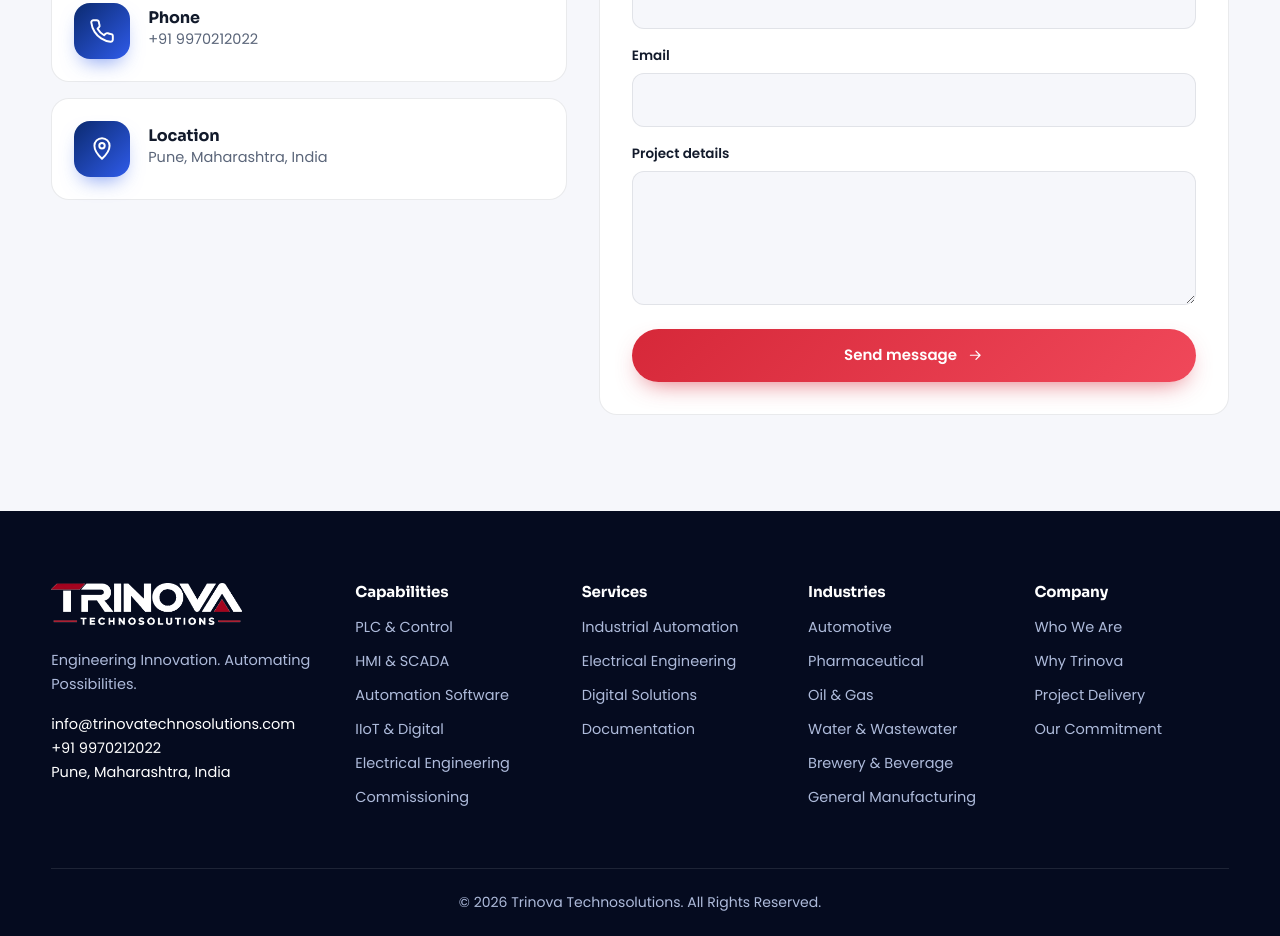
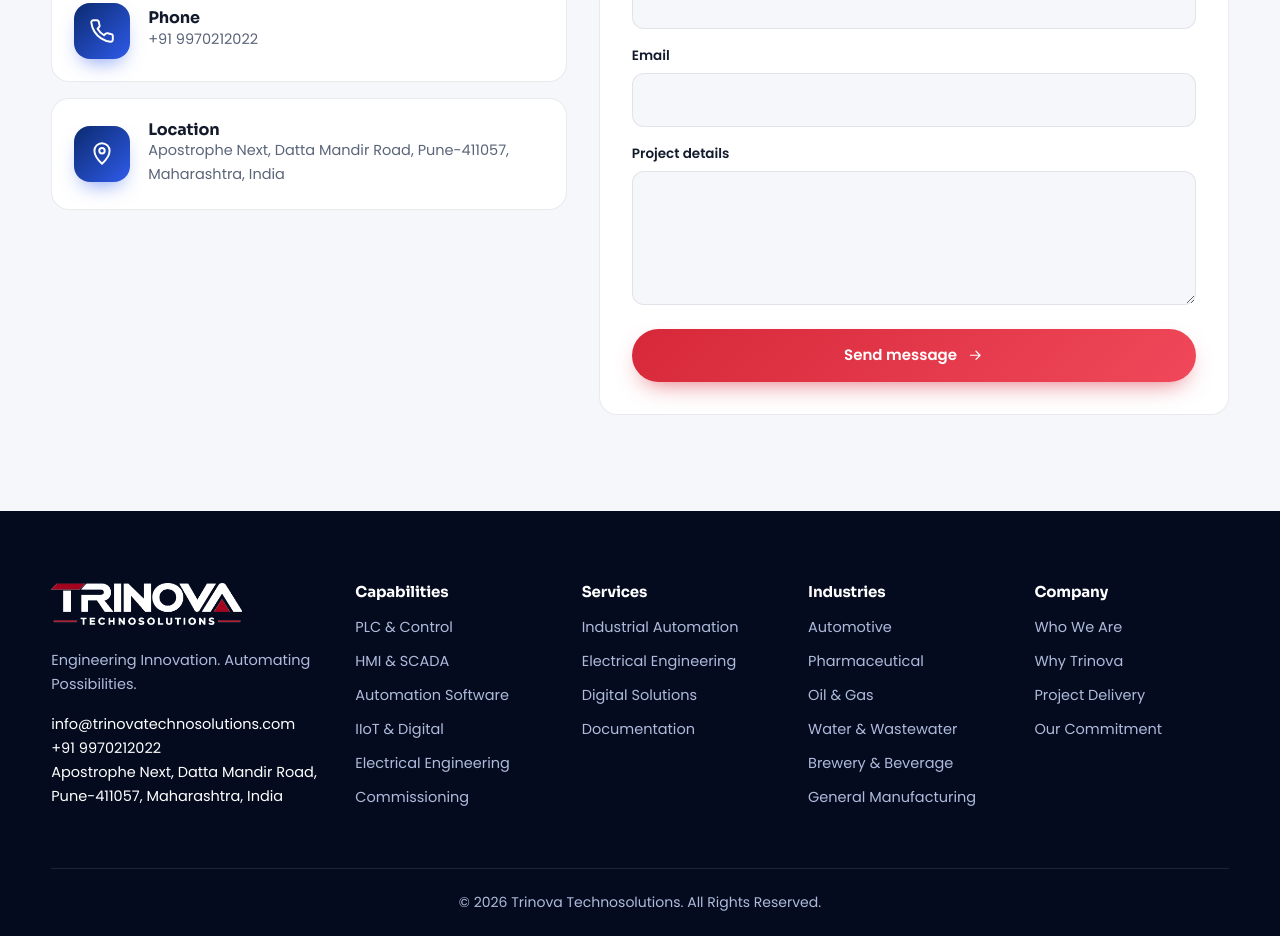
Before and after one commit to trinovatechnosolutions/trinova-techsolution, a React (Vite) app: page / in a window 1280 px wide. Shown: the part 7380-8316 px from the top of the page. Built offline with nearby package versions, Linux system fonts and the light colour scheme.

Commit message:
Address Change

```diff
--- a/src/pageContent.js
+++ b/src/pageContent.js
@@ -8,7 +8,7 @@ export const site = {
   slogan: 'Engineering Innovation. Automating Possibilities.',
   email: 'info@trinovatechnosolutions.com',
   phone: '+91 9970212022',
-  location: 'Pune, Maharashtra, India',
+  location: 'Apostrophe Next, Datta Mandir Road, Pune-411057, Maharashtra, India',
   // Paste your Formspree endpoint here (https://formspree.io/f/xxxxxxxx) to send real emails.
   // While empty, the form falls back to opening the visitor's email app.
   formEndpoint: '',
```
